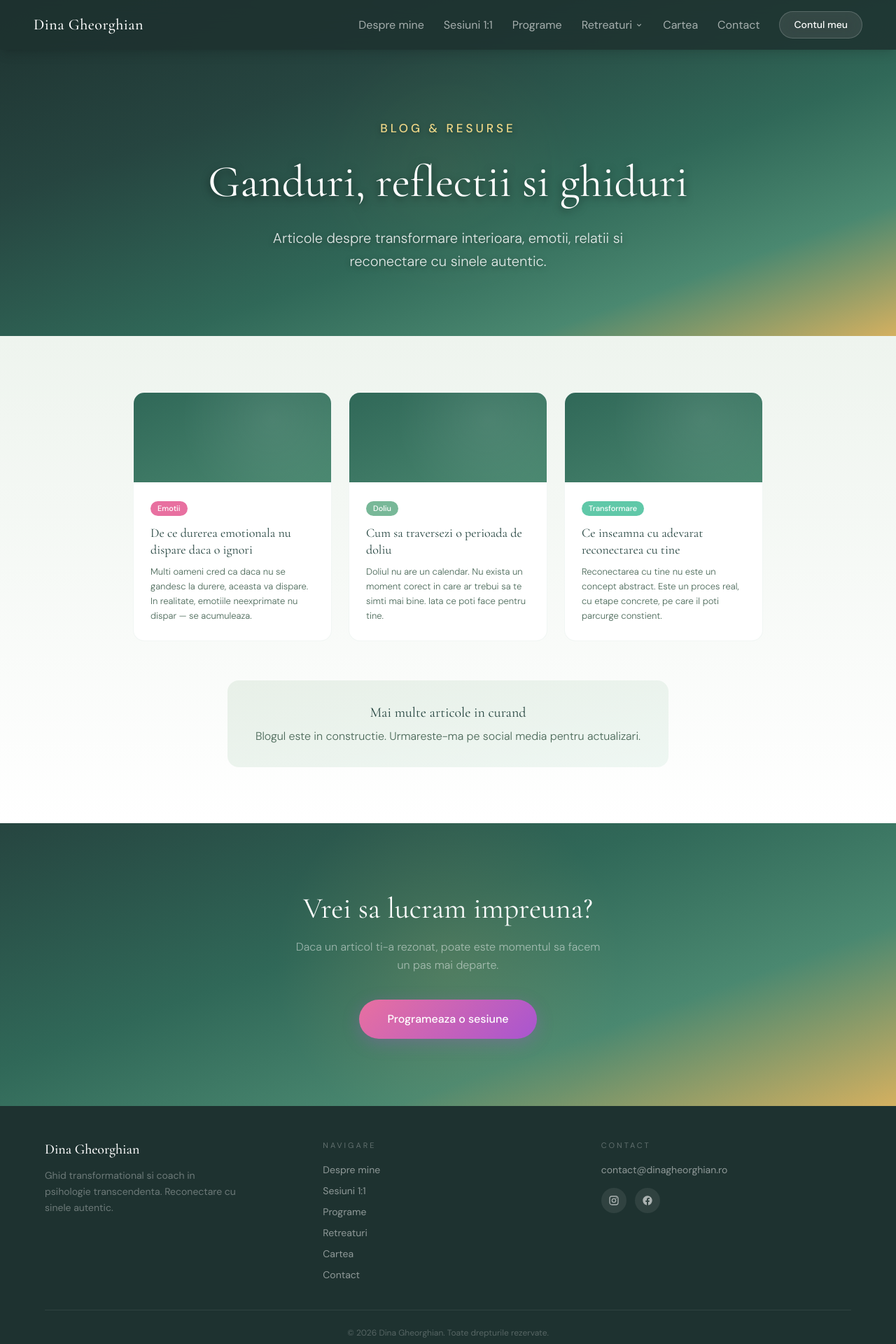
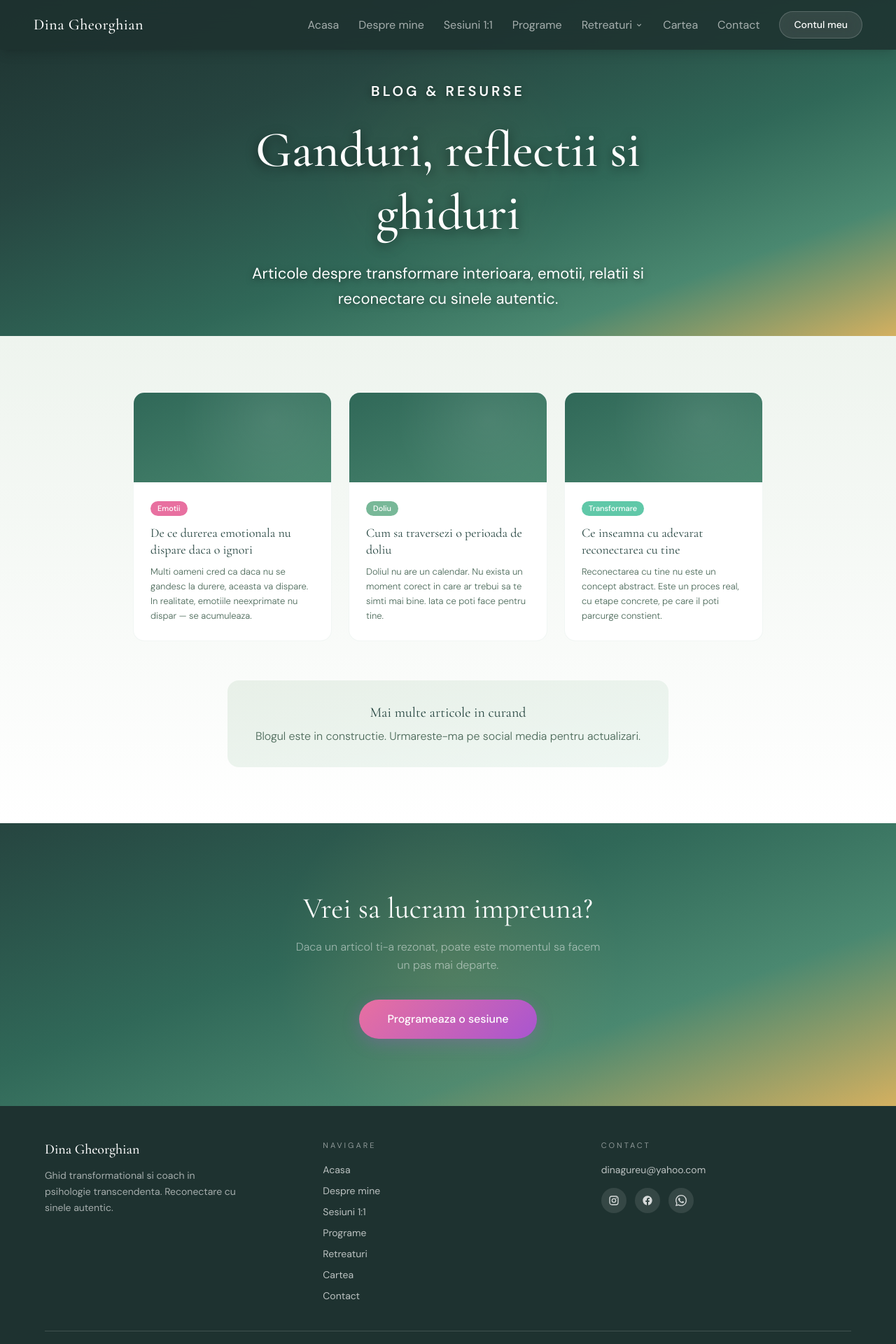
Before and after one commit to cataref/dinagheorghian.ro, a Next.js app: page /blog in a window 1280 px wide. Shown: the top 1920 px of the page at 70% size. Built offline with nearby package versions, Linux system fonts and the light colour scheme.

Commit message:
Add files via upload

```diff
--- a/src/app/contact/ContactContent.tsx
+++ b/src/app/contact/ContactContent.tsx
@@ -142,10 +142,10 @@
                   Contact direct
                 </h3>
                 <a
-                  href="mailto:contact@dinagheorghian.ro"
+                  href="mailto:dinagureu@yahoo.com"
                   className="text-[16px] text-accent-rose hover:underline"
                 >
-                  contact@dinagheorghian.ro
+                  dinagureu@yahoo.com
                 </a>
               </div>
 
--- a/src/app/retreaturi/mind-soul/MindSoulContent.tsx
+++ b/src/app/retreaturi/mind-soul/MindSoulContent.tsx
@@ -184,7 +184,7 @@
   const whatsappUrl = "https://wa.me/40731196603?text=Buna%2C%20vreau%20detalii%20pentru%20retreatul%20Mind%20Soul";
   const formUrl = "https://docs.google.com/forms/d/e/1FAIpQLSeEob2Gczz3TvNS3r7OVwInZodExjWs6mb7UlW9ZdNVlFkXcw/viewform";
   return (
-    <div className="py-8 px-6">
+    <div className="py-14 px-6">
       <div className="max-w-[700px] mx-auto flex flex-col sm:flex-row gap-3 justify-center items-center">
         <a href={formUrl} target="_blank" rel="noopener noreferrer" className="inline-flex items-center gap-2 text-white px-7 py-3 rounded-full text-[15px] font-medium hover:-translate-y-0.5 transition-all" style={{ background: "linear-gradient(135deg, #C0392B, #8E44AD)", boxShadow: "0 6px 20px rgba(142,68,173,0.3)" }}>Inscrie-te acum</a>
         <a href={whatsappUrl} target="_blank" rel="noopener noreferrer" className="inline-flex items-center gap-2 text-white px-7 py-3 rounded-full text-[15px] font-medium hover:-translate-y-0.5 transition-all" style={{ background: "linear-gradient(135deg, #25D366, #128C7E)", boxShadow: "0 6px 20px rgba(37,211,102,0.25)" }}>
@@ -220,7 +220,7 @@
           <Reveal>
             <p className="font-serif text-2xl md:text-3xl italic mb-8" style={{ color: "#264540" }}>"De ce nu sunt fericita?"</p>
             <p className="text-[16px] leading-[1.9] font-light mb-5" style={{ color: "#4A6858" }}>
-              Poate nu stii exact ce te face sa te simti asa. Poate stii, dar nu reusesti sa schimbi ceva. Sau poate esti pur si simplu obosita sa mai duci totul.
+              Poate nu stii exact ce te face sa te simti asa. Poate stii, dar nu reusesti sa schimbi ceva. Sau poate esti pur si simplu obosita sa mai duci totul.
             </p>
             <p className="text-[16px] leading-[1.9] font-light mb-5" style={{ color: "#4A6858" }}>
               In retreatul Mind & Soul ai un spatiu creat pentru femeia care a dat tot si a uitat de ea insasi. Aici te opresti din ritmul zilnic si incepi sa te intelegi cu adevarat. Te eliberezi de emotiile si blocajele din trecut care iti influenteaza prezentul, inveti sa iti observi mintea si tiparele si incepi sa creezi mai constient directia in care vrei sa mergi.
@@ -504,7 +504,7 @@
       <section id="pricing" className="py-0 overflow-hidden">
         <div className="max-w-[800px] mx-auto rounded-2xl overflow-hidden" style={{ border: "1px solid #e0e0e0" }}>
           {/* Teal gradient header */}
-          <div className="py-8 px-6 text-center" style={{ background: "linear-gradient(135deg, #1E3230, #264540)" }}>
+          <div className="py-8 px-6 text-center" style={{ background: "linear-gradient(160deg, #1E3230 0%, #264540 30%, #306858 60%, #4A8870 100%)" }}>
             <Reveal>
               <p className="text-[12px] uppercase tracking-[3px] font-medium mb-3" style={{ color: "rgba(255,255,255,0.5)" }}>Investitia ta</p>
               <h2 className="font-serif text-[clamp(28px,4vw,40px)] font-semibold text-white">Alege varianta potrivita</h2>
@@ -575,7 +575,7 @@
 
             {/* Countdown */}
             <Reveal delay={0.3}>
-              <div className="mt-10 rounded-2xl p-6 text-center" style={{ background: "linear-gradient(135deg, #1E3230, #264540)" }}>
+              <div className="mt-10 rounded-2xl p-6 text-center" style={{ background: "linear-gradient(160deg, #1E3230 0%, #264540 30%, #306858 60%, #4A8870 100%)" }}>
                 <p className="text-[12px] uppercase tracking-[3px] mb-5" style={{ color: "rgba(255,255,255,0.45)" }}>Timp ramas pentru Early Booking</p>
                 <EarlyBirdCountdown />
               </div>
@@ -611,8 +611,8 @@
       {/* Final CTA */}
       <section className="py-20 px-6 text-center" style={{ background: "linear-gradient(160deg, #264540 0%, #306858 40%, #4A8870 70%, #D4B060 100%)" }}>
         <Reveal>
-          <p className="font-serif text-[clamp(24px,3vw,36px)] text-white font-normal leading-snug max-w-xl mx-auto mb-4">Ai investit deja atat de mult in toti ceilalti.</p>
-          <p className="text-white/55 text-[16px] mb-8 font-light">Aceste 4 zile sunt pentru tine. Meriti asta!</p>
+          <p className="font-serif text-[clamp(24px,3vw,36px)] text-white font-normal leading-snug max-w-xl mx-auto mb-4">Ai investit deja atat de mult in toti ceilalti.</p>
+          <p className="text-white text-[16px] mb-8 font-light">Aceste 4 zile sunt pentru tine. Meriti asta!</p>
           <a href={formUrl} target="_blank" rel="noopener noreferrer" className="inline-block text-white px-10 py-4 rounded-full text-[16px] font-medium hover:-translate-y-0.5 transition-all" style={{ background: "linear-gradient(135deg, #E870A0, #A855D0)", boxShadow: "0 6px 24px rgba(168,85,208,0.3)" }}>Da! Vreau locul meu!</a>
         </Reveal>
       </section>
--- a/src/components/Footer.tsx
+++ b/src/components/Footer.tsx
@@ -1,6 +1,7 @@
 import Link from "next/link";
 
 const footerLinks = [
+  { href: "/", label: "Acasa" },
   { href: "/despre", label: "Despre mine" },
   { href: "/sesiuni", label: "Sesiuni 1:1" },
   { href: "/programe", label: "Programe" },
@@ -19,7 +20,7 @@
             <Link href="/" className="font-serif text-xl text-white font-medium">
               Dina Gheorghian
             </Link>
-            <p className="text-white/35 text-sm mt-3 leading-relaxed max-w-[280px]">
+            <p className="text-white/60 text-sm mt-3 leading-relaxed max-w-[280px]">
               Ghid transformational si coach in psihologie transcendenta.
               Reconectare cu sinele autentic.
             </p>
@@ -27,7 +28,7 @@
 
           {/* Nav */}
           <div>
-            <p className="text-[11px] uppercase tracking-[3px] text-white/30 mb-4">
+            <p className="text-[11px] uppercase tracking-[3px] text-white/50 mb-4">
               Navigare
             </p>
             <div className="flex flex-col gap-2.5">
@@ -35,7 +36,7 @@
                 <Link
                   key={link.href}
                   href={link.href}
-                  className="text-sm text-white/50 hover:text-white transition-colors"
+                  className="text-sm text-white/70 hover:text-white transition-colors"
                 >
                   {link.label}
                 </Link>
@@ -45,50 +46,59 @@
 
           {/* Contact */}
           <div>
-            <p className="text-[11px] uppercase tracking-[3px] text-white/30 mb-4">
+            <p className="text-[11px] uppercase tracking-[3px] text-white/50 mb-4">
               Contact
             </p>
             <a
-              href="mailto:contact@dinagheorghian.ro"
-              className="text-sm text-white/50 hover:text-white transition-colors block mb-2"
+              href="mailto:dinagureu@yahoo.com"
+              className="text-sm text-white/70 hover:text-white transition-colors block mb-2"
             >
-              contact@dinagheorghian.ro
+              dinagureu@yahoo.com
             </a>
             <div className="flex gap-3 mt-4">
               {/* Instagram */}
               <a
-                href="#"
-                className="w-9 h-9 rounded-full bg-white/8 flex items-center justify-center hover:bg-white/18 transition-colors"
+                href="https://www.instagram.com/dinagheorghian"
+                target="_blank"
+                rel="noopener noreferrer"
+                className="w-9 h-9 rounded-full bg-white/10 flex items-center justify-center hover:bg-white/20 transition-colors"
                 aria-label="Instagram"
               >
-                <svg
-                  className="w-4 h-4 fill-white/60"
-                  viewBox="0 0 24 24"
-                >
+                <svg className="w-4 h-4 fill-white/80" viewBox="0 0 24 24">
                   <path d="M7.8 2h8.4C19.4 2 22 4.6 22 7.8v8.4a5.8 5.8 0 0 1-5.8 5.8H7.8C4.6 22 2 19.4 2 16.2V7.8A5.8 5.8 0 0 1 7.8 2m-.2 2A3.6 3.6 0 0 0 4 7.6v8.8C4 18.39 5.61 20 7.6 20h8.8a3.6 3.6 0 0 0 3.6-3.6V7.6C20 5.61 18.39 4 16.4 4H7.6m9.65 1.5a1.25 1.25 0 0 1 1.25 1.25A1.25 1.25 0 0 1 17.25 8 1.25 1.25 0 0 1 16 6.75a1.25 1.25 0 0 1 1.25-1.25M12 7a5 5 0 0 1 5 5 5 5 0 0 1-5 5 5 5 0 0 1-5-5 5 5 0 0 1 5-5m0 2a3 3 0 0 0-3 3 3 3 0 0 0 3 3 3 3 0 0 0 3-3 3 3 0 0 0-3-3z" />
                 </svg>
               </a>
               {/* Facebook */}
               <a
-                href="#"
-                className="w-9 h-9 rounded-full bg-white/8 flex items-center justify-center hover:bg-white/18 transition-colors"
+                href="https://www.facebook.com/dina.gureugheorghian"
+                target="_blank"
+                rel="noopener noreferrer"
+                className="w-9 h-9 rounded-full bg-white/10 flex items-center justify-center hover:bg-white/20 transition-colors"
                 aria-label="Facebook"
               >
-                <svg
-                  className="w-4 h-4 fill-white/60"
-                  viewBox="0 0 24 24"
-                >
+                <svg className="w-4 h-4 fill-white/80" viewBox="0 0 24 24">
                   <path d="M12 2.04C6.5 2.04 2 6.53 2 12.06c0 5 3.66 9.15 8.44 9.9v-7H7.9v-2.9h2.54V9.85c0-2.51 1.49-3.89 3.78-3.89 1.09 0 2.23.19 2.23.19v2.47h-1.26c-1.24 0-1.63.77-1.63 1.56v1.88h2.78l-.45 2.9h-2.33v7a10 10 0 0 0 8.44-9.9c0-5.53-4.5-10.02-10-10.02z" />
+                </svg>
+              </a>
+              {/* WhatsApp */}
+              <a
+                href="https://wa.me/40731196603"
+                target="_blank"
+                rel="noopener noreferrer"
+                className="w-9 h-9 rounded-full bg-white/10 flex items-center justify-center hover:bg-white/20 transition-colors"
+                aria-label="WhatsApp"
+              >
+                <svg className="w-4 h-4 fill-white/80" viewBox="0 0 24 24">
+                  <path d="M17.472 14.382c-.297-.149-1.758-.867-2.03-.967-.273-.099-.471-.148-.67.15-.197.297-.767.966-.94 1.164-.173.199-.347.223-.644.075-.297-.15-1.255-.463-2.39-1.475-.883-.788-1.48-1.761-1.653-2.059-.173-.297-.018-.458.13-.606.134-.133.298-.347.446-.52.149-.174.198-.298.298-.497.099-.198.05-.371-.025-.52-.075-.149-.669-1.612-.916-2.207-.242-.579-.487-.5-.669-.51-.173-.008-.371-.01-.57-.01-.198 0-.52.074-.792.372-.272.297-1.04 1.016-1.04 2.479 0 1.462 1.065 2.875 1.213 3.074.149.198 2.096 3.2 5.077 4.487.709.306 1.262.489 1.694.625.712.227 1.36.195 1.871.118.571-.085 1.758-.719 2.006-1.413.248-.694.248-1.289.173-1.413-.074-.124-.272-.198-.57-.347m-5.421 7.403h-.004a9.87 9.87 0 01-5.031-1.378l-.361-.214-3.741.982.998-3.648-.235-.374a9.86 9.86 0 01-1.51-5.26c.001-5.45 4.436-9.884 9.888-9.884 2.64 0 5.122 1.03 6.988 2.898a9.825 9.825 0 012.893 6.994c-.003 5.45-4.437 9.884-9.885 9.884m8.413-18.297A11.815 11.815 0 0012.05 0C5.495 0 .16 5.335.157 11.892c0 2.096.547 4.142 1.588 5.945L.057 24l6.305-1.654a11.882 11.882 0 005.683 1.448h.005c6.554 0 11.89-5.335 11.893-11.893a11.821 11.821 0 00-3.48-8.413z" />
                 </svg>
               </a>
             </div>
           </div>
         </div>
 
-        <div className="border-t border-white/8 pt-6 text-center">
-          <p className="text-xs text-white/25">
-            © {new Date().getFullYear()} Dina Gheorghian. Toate drepturile
-            rezervate.
+        <div className="border-t border-white/15 pt-6 text-center">
+          <p className="text-xs text-white/40">
+            &copy; {new Date().getFullYear()} Dina Gheorghian. Toate drepturile rezervate.
           </p>
         </div>
       </div>
--- a/src/components/Navigation.tsx
+++ b/src/components/Navigation.tsx
@@ -6,6 +6,7 @@
 import { motion, AnimatePresence } from "framer-motion";
 
 const links = [
+  { href: "/", label: "Acasa" },
   { href: "/despre", label: "Despre mine" },
   { href: "/sesiuni", label: "Sesiuni 1:1" },
   { href: "/programe", label: "Programe" },
--- a/src/components/PageHeader.tsx
+++ b/src/components/PageHeader.tsx
@@ -19,7 +19,7 @@
             className="absolute inset-0 bg-cover bg-center bg-no-repeat"
             style={{ backgroundImage: `url(${backgroundImage})` }}
           />
-          <div className="absolute inset-0" style={{ background: "linear-gradient(to bottom, rgba(30,50,48,0.75) 0%, rgba(30,50,48,0.55) 40%, rgba(38,69,64,0.8) 100%)" }} />
+          <div className="absolute inset-0" style={{ background: "linear-gradient(to bottom, rgba(30,50,48,0.82) 0%, rgba(30,50,48,0.65) 40%, rgba(38,69,64,0.85) 100%)" }} />
         </>
       ) : (
         <div className="absolute inset-0 bg-[linear-gradient(160deg,#1E3230_0%,#264540_30%,#306858_60%,#4A8870_80%,#D4B060_100%)]" />
@@ -33,8 +33,8 @@
           initial={{ opacity: 0, y: 20 }}
           animate={{ opacity: 1, y: 0 }}
           transition={{ duration: 0.6 }}
-          className="text-[15px] md:text-[17px] uppercase tracking-[4px] font-medium mb-6"
-          style={{ color: "#F0D888", textShadow: "0 2px 8px rgba(0,0,0,0.4)" }}
+          className="text-[17px] md:text-[20px] uppercase tracking-[4px] font-semibold mb-6"
+          style={{ color: "#FFFFFF", textShadow: "0 2px 10px rgba(0,0,0,0.5)" }}
         >
           {label}
         </motion.p>
@@ -42,8 +42,8 @@
           initial={{ opacity: 0, y: 20 }}
           animate={{ opacity: 1, y: 0 }}
           transition={{ duration: 0.6, delay: 0.1 }}
-          className="font-serif text-[clamp(38px,6vw,64px)] text-white font-normal leading-tight"
-          style={{ textShadow: "0 3px 12px rgba(0,0,0,0.5)" }}
+          className="font-serif text-[clamp(42px,7vw,72px)] text-white font-medium leading-tight"
+          style={{ textShadow: "0 4px 16px rgba(0,0,0,0.6)" }}
         >
           {title}
         </motion.h1>
@@ -52,8 +52,8 @@
             initial={{ opacity: 0, y: 20 }}
             animate={{ opacity: 1, y: 0 }}
             transition={{ duration: 0.6, delay: 0.2 }}
-            className="text-[18px] md:text-[20px] leading-relaxed mt-6 max-w-xl mx-auto font-light"
-            style={{ color: "rgba(255,255,255,0.85)", textShadow: "0 2px 8px rgba(0,0,0,0.4)" }}
+            className="text-[20px] md:text-[22px] leading-relaxed mt-6 max-w-xl mx-auto font-normal"
+            style={{ color: "#FFFFFF", textShadow: "0 2px 10px rgba(0,0,0,0.5)" }}
           >
             {subtitle}
           </motion.p>
```
